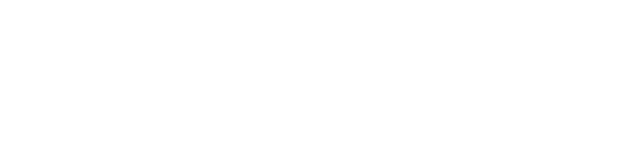
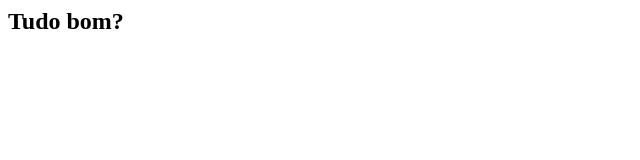
Before and after one commit to ribeirofelix/summer, a plain HTML site: page index.html in a window 1280 px wide. Shown: the whole page, without its empty margins (0-640 px from the left). Drawn offline with Linux system fonts and the light colour scheme.

Commit message:
Mensagem de boas vindas

```diff
--- a/index.html
+++ b/index.html
@@ -2,5 +2,8 @@
 <head>
   <meta charset='utf-8'>
 </head>
-<body></body>
+<body>
+
+  <h2>Tudo  bom?</h2>
+</body>
 </html>
```
